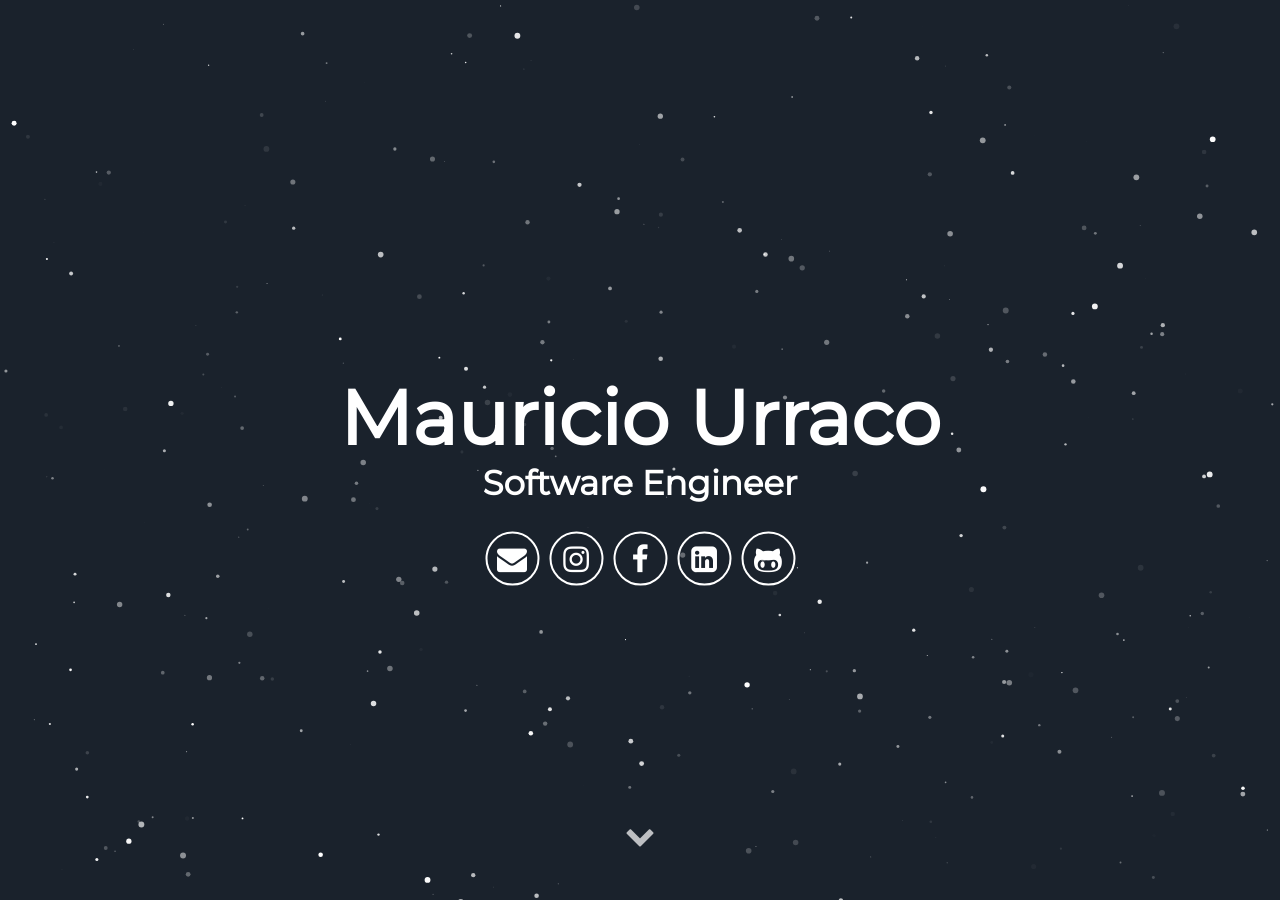
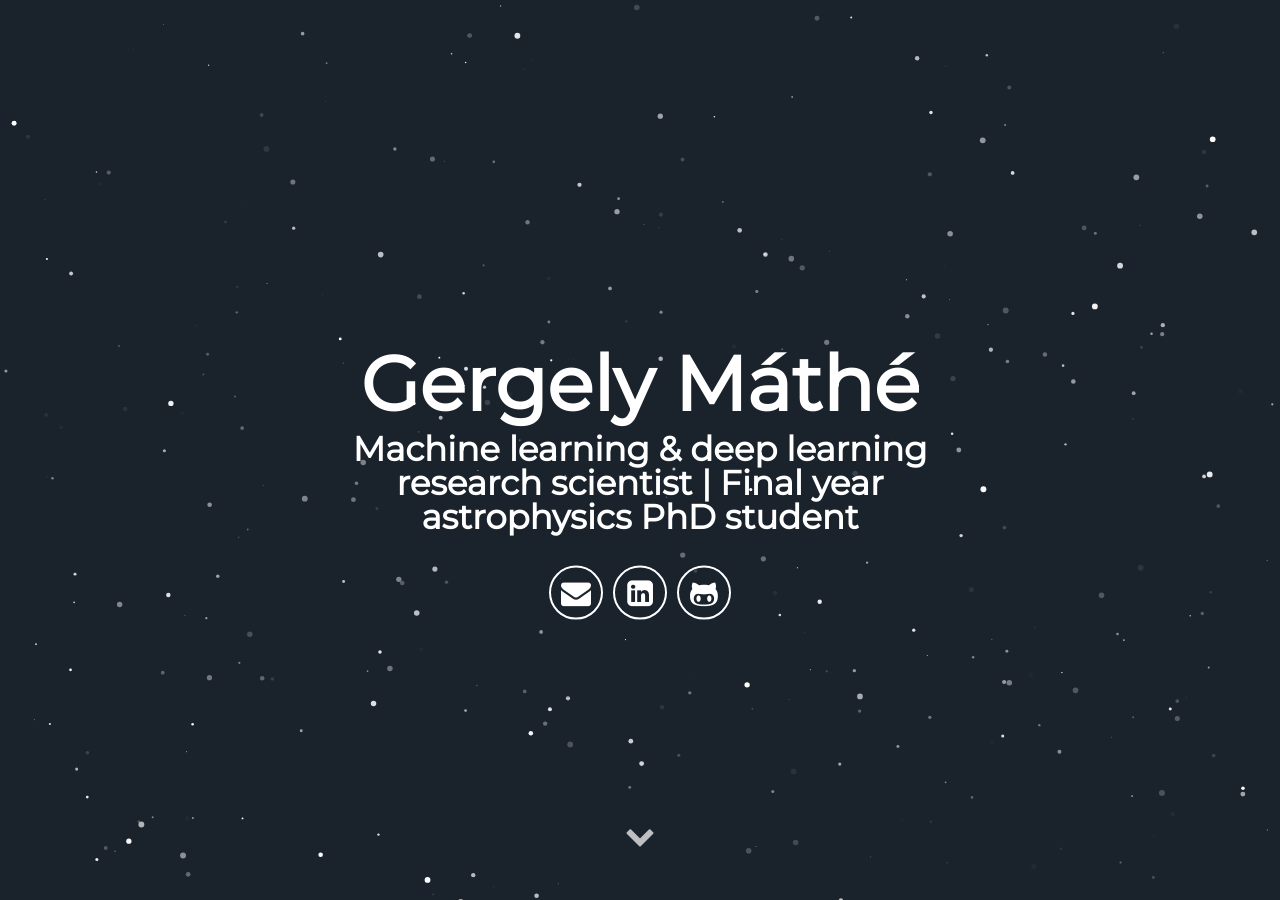
Before and after one commit to murraco/jekyll-theme-minimal-resume, a Jekyll site: the page built from index.html, in a window 1280 px wide and 900 px high. Built offline with Jekyll 4.4.1, drawn with Linux system fonts in a browser that asks for light colours; some web fonts are replaced.

Commit message:
Update _config.yml
I made some minimal changes to adapt the site for my own use.

```diff
--- a/_config.yml
+++ b/_config.yml
@@ -1,19 +1,19 @@
 # Site settings
-title: Mauricio Urraco
+title: Gergely Máthé
 description: Jekyll Theme Minimal Resume
 # baseurl: "" # the subpath of your site, e.g. /blog
 # url: "localhost:3000" # the base hostname & protocol for your site e.g. http://willianjusten.com.br
 
 # User settings
-username: Mauricio Urraco
+username: Gergely Máthé
 user_description: I'm a Software Engineer from Argentina, always searching for the next challenge; no task is too scary nor too difficult. Lately I have been immersed in world of Giving Circles working with Grapevine, a California based startup trying to improve the world through collaborative giving. I'm the first engineer they hired to work on the platform.
-user_title: Software Engineer
-email: mauriurraco@gmail.com
+user_title: Machine learning & deep learning research scientist | Final year astrophysics PhD student
+email: gergely.mathe07@gmail.com
 # twitter_username: lorem_ipsum
-instagram_username: mauriciourraco7
-facebook_username: mauricio.urraco
-linkedin_username: murraco
-github_username:  murraco
+# instagram_username: mauriciourraco7
+# facebook_username: mauricio.urraco
+linkedin_username: gergelymathe
+github_username:  gergelymathe
 # medium_username: lorem_ipsum
 # medium_url: lorem_ipsum.medium.com
 # gplus_username:  lorem_ipsum
```
